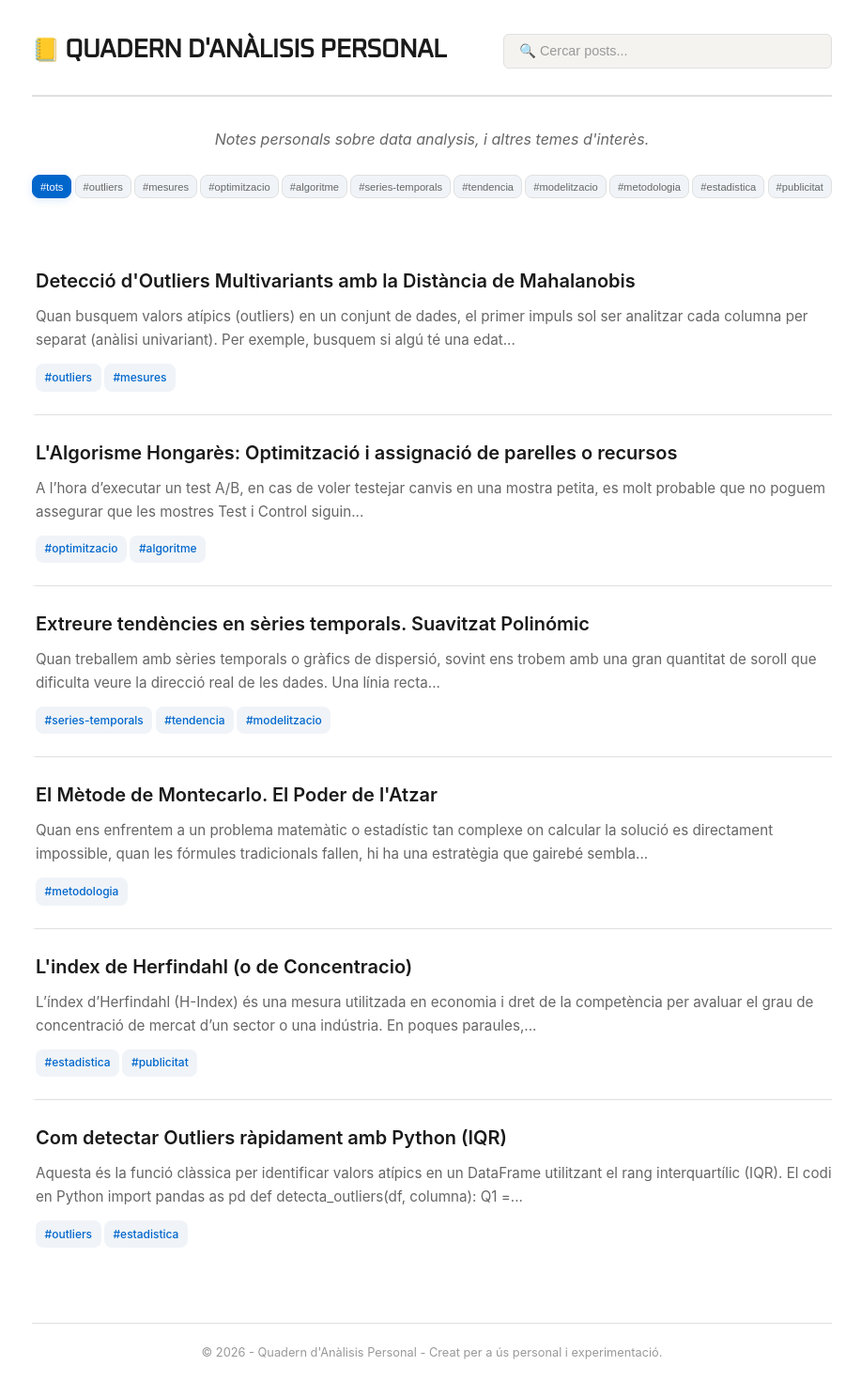
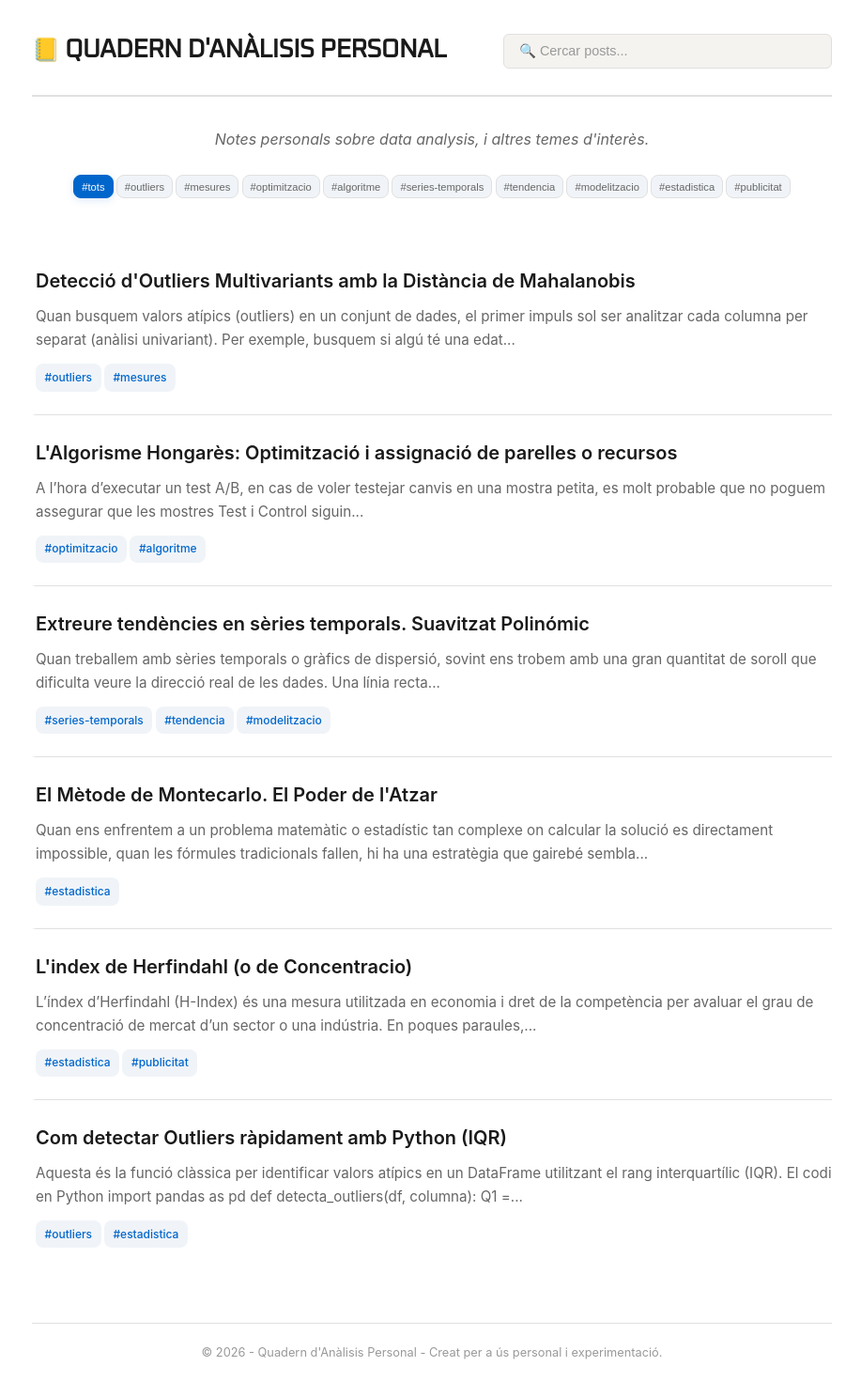
Before and after one commit to alberthr/alberthr.github.io, a Jekyll site: the page built from index.html, in a window 1280 px wide. Shown: the whole page at 94% size, without its empty margins (180-1097 px from the left). Built offline with Jekyll 4.4.1, drawn with Linux system fonts in a browser that asks for light colours.

Commit message:
Change tag from 'metodologia' to 'estadistica'
Updated tags for the Monte Carlo method post.

```diff
--- a/_posts/2012-06-13-metode-montecarlo.md
+++ b/_posts/2012-06-13-metode-montecarlo.md
@@ -2,7 +2,7 @@
 layout: post
 title: "El Mètode de Montecarlo. El Poder de l'Atzar"
 tags:
-  - metodologia
+  - estadistica
 ---
 
 Quan ens enfrentem a un problema matemàtic o estadístic tan complexe on calcular la solució es directament impossible, quan les fórmules tradicionals fallen, hi ha una estratègia que gairebé sembla trampa, però que està fonamentada en la matemàtica: **si no ho pots calcular, simula-ho milers de vegades.** Aquesta manera de fer s'anomenta el **Mètode de Montecarlo**.
```
